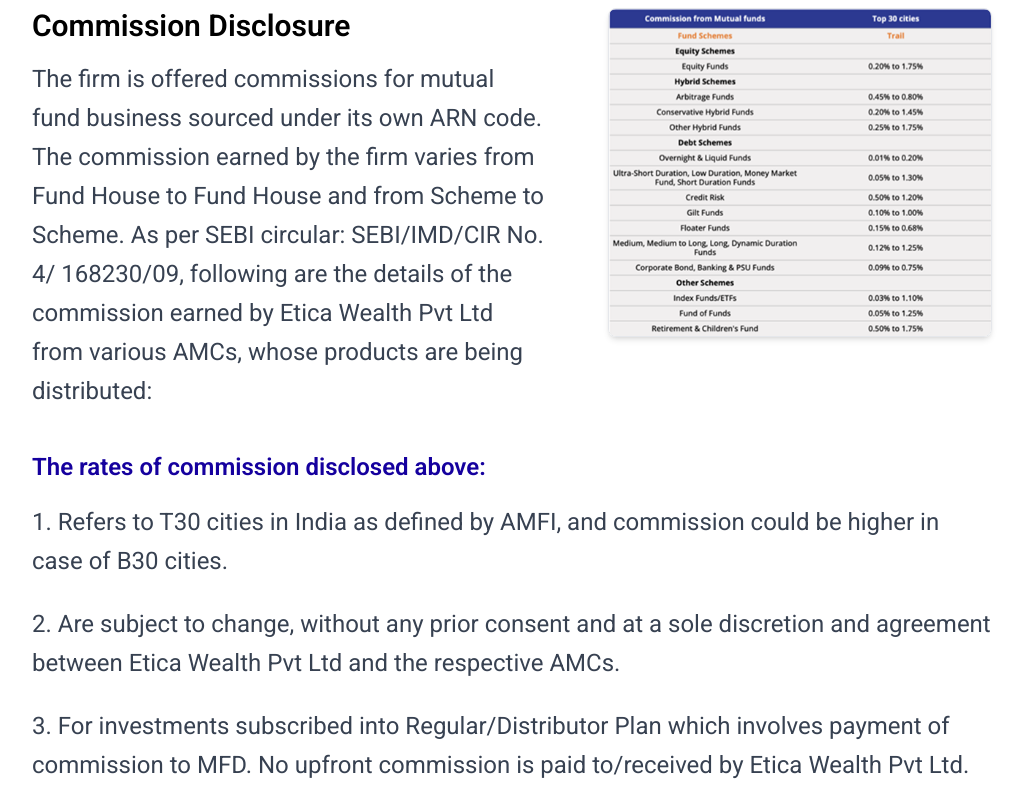
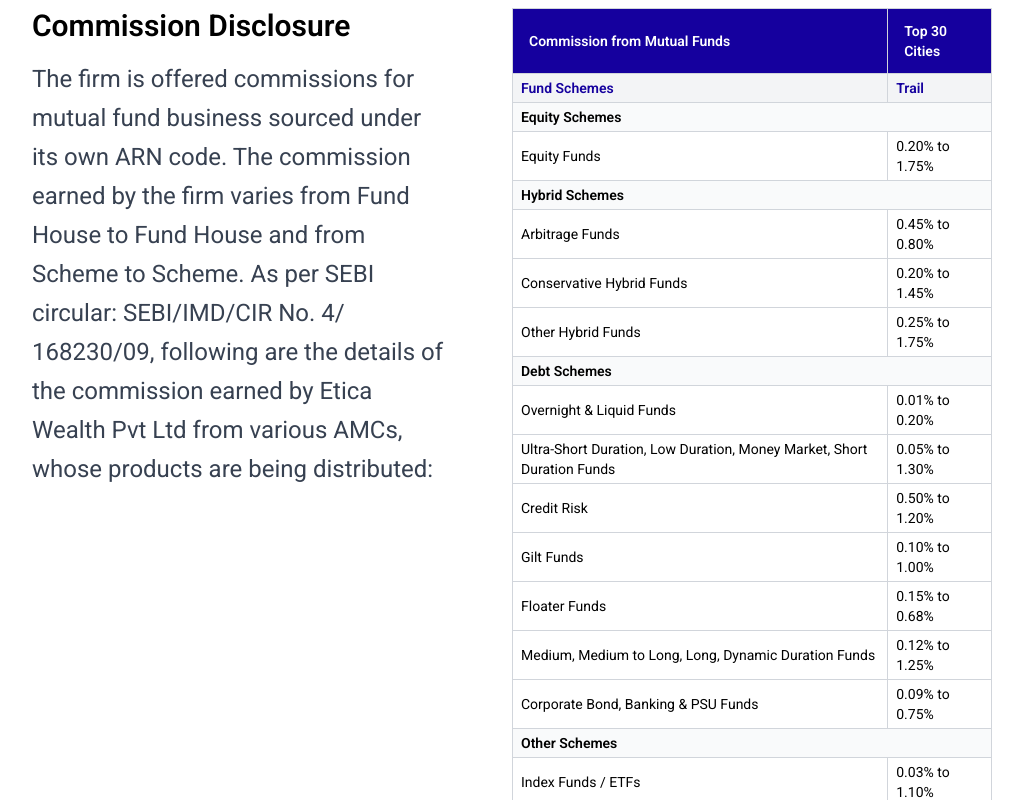
Before and after one commit to ennea-finance/ennea-finance-frontend, a React (Create React App) app: page /disclosure in a window 1280 px wide. Shown: the part 300-1100 px from the top of the page, without its empty margins (128-1151 px from the left). Built offline with nearby package versions, Linux system fonts and the light colour scheme; a web font is replaced by a local one.

Commit message:
disclosure table

```diff
--- /dev/null
+++ b/src/Components/CommissionTable.jsx
@@ -0,0 +1,127 @@
+import React from "react";
+
+const CommissionTable = () => {
+  return (
+    <div className="overflow-x-auto min-w-5xl mx-auto">
+      <table className="w-full border border-gray-300 border-collapse text-sm rounded-lg">
+        {/* Table Header */}
+        <thead>
+          <tr className="bg-deepblue text-white">
+            <th className="px-4 py-3 text-left font-semibold border border-gray-300">
+              Commission from Mutual Funds
+            </th>
+            <th className="px-4 py-3 text-left font-semibold border border-gray-300">
+              Top 30 Cities
+            </th>
+          </tr>
+        </thead>
+
+        <tbody>
+          {/* Fund Schemes Header */}
+          <tr className="bg-gray-100 font-semibold text-deepblue">
+            <td className="px-2 py-1 border border-gray-300">
+              Fund Schemes
+            </td>
+            <td className="px-2 py-1 border border-gray-300">
+              Trail
+            </td>
+          </tr>
+
+          {/* Equity Schemes */}
+          <tr className="bg-gray-50 font-semibold">
+            <td colSpan={2} className="px-2 py-1 border border-gray-300">
+              Equity Schemes
+            </td>
+          </tr>
+          <tr>
+            <td className="px-2 py-1 border border-gray-300">Equity Funds</td>
+            <td className="px-2 py-1 border border-gray-300">0.20% to 1.75%</td>
+          </tr>
+
+          {/* Hybrid Schemes */}
+          <tr className="bg-gray-50 font-semibold">
+            <td colSpan={2} className="px-2 py-1 border border-gray-300">
+              Hybrid Schemes
+            </td>
+          </tr>
+          <tr>
+            <td className="px-2 py-1 border border-gray-300">Arbitrage Funds</td>
+            <td className="px-2 py-1 border border-gray-300">0.45% to 0.80%</td>
+          </tr>
+          <tr>
+            <td className="px-2 py-1 border border-gray-300">Conservative Hybrid Funds</td>
+            <td className="px-2 py-1 border border-gray-300">0.20% to 1.45%</td>
+          </tr>
+          <tr>
+            <td className="px-2 py-1 border border-gray-300">Other Hybrid Funds</td>
+            <td className="px-2 py-1 border border-gray-300">0.25% to 1.75%</td>
+          </tr>
+
+          {/* Debt Schemes */}
+          <tr className="bg-gray-50 font-semibold">
+            <td colSpan={2} className="px-2 py-1 border border-gray-300">
+              Debt Schemes
+            </td>
+          </tr>
+          <tr>
+            <td className="px-2 py-1 border border-gray-300">Overnight & Liquid Funds</td>
+            <td className="px-2 py-1 border border-gray-300">0.01% to 0.20%</td>
+          </tr>
+          <tr>
+            <td className="px-2 py-1 border border-gray-300">
+              Ultra-Short Duration, Low Duration, Money Market, Short Duration Funds
+            </td>
+            <td className="px-2 py-1 border border-gray-300">0.05% to 1.30%</td>
+          </tr>
+          <tr>
+            <td className="px-2 py-1 border border-gray-300">Credit Risk</td>
+            <td className="px-2 py-1 border border-gray-300">0.50% to 1.20%</td>
+          </tr>
+          <tr>
+            <td className="px-2 py-1 border border-gray-300">Gilt Funds</td>
+            <td className="px-2 py-1 border border-gray-300">0.10% to 1.00%</td>
+          </tr>
+          <tr>
+            <td className="px-2 py-1 border border-gray-300">Floater Funds</td>
+            <td className="px-2 py-1 border border-gray-300">0.15% to 0.68%</td>
+          </tr>
+          <tr>
+            <td className="px-2 py-1 border border-gray-300">
+              Medium, Medium to Long, Long, Dynamic Duration Funds
+            </td>
+            <td className="px-2 py-1 border border-gray-300">0.12% to 1.25%</td>
+          </tr>
+          <tr>
+            <td className="px-2 py-1 border border-gray-300">
+              Corporate Bond, Banking & PSU Funds
+            </td>
+            <td className="px-2 py-1 border border-gray-300">0.09% to 0.75%</td>
+          </tr>
+
+          {/* Other Schemes */}
+          <tr className="bg-gray-50 font-semibold">
+            <td colSpan={2} className="px-2 py-1 border border-gray-300">
+              Other Schemes
+            </td>
+          </tr>
+          <tr>
+            <td className="px-2 py-1 border border-gray-300">Index Funds / ETFs</td>
+            <td className="px-2 py-1 border border-gray-300">0.03% to 1.10%</td>
+          </tr>
+          <tr>
+            <td className="px-2 py-1 border border-gray-300">Fund of Funds</td>
+            <td className="px-2 py-1 border border-gray-300">0.05% to 1.25%</td>
+          </tr>
+          <tr>
+            <td className="px-2 py-1 border border-gray-300">
+              Retirement & Children’s Fund
+            </td>
+            <td className="px-2 py-1 border border-gray-300">0.50% to 1.75%</td>
+          </tr>
+        </tbody>
+      </table>
+    </div>
+  );
+};
+
+export default CommissionTable;
--- a/src/Pages/Disclosure.jsx
+++ b/src/Pages/Disclosure.jsx
@@ -1,7 +1,8 @@
 import React from "react";
-import commissionTable from "../images/disclosure.png";
+// import commissionTable from "../images/disclosure.png";
 import Navbar from "../Components/Navbar";
 import Footer from "../Components/Footer";
+import CommissionTable from "../Components/CommissionTable";
 
 const Disclosure = () => {
     return (
@@ -36,12 +37,13 @@
                     </p>
                 </div>
                 {/* Commission Table Image */}
-                <div className="flex-shrink-0 w-full md:w-2/5">
-                    <img
+                <div className="flex-shrink-0 w-full md:w-3/6">
+                    {/* <img
                         src={commissionTable}
                         alt="Commission Table"
                         className="w-full rounded-lg shadow-md border border-gray-200"
-                    />
+                    /> */}
+                    <CommissionTable />
                 </div>
             </div>
 
```
